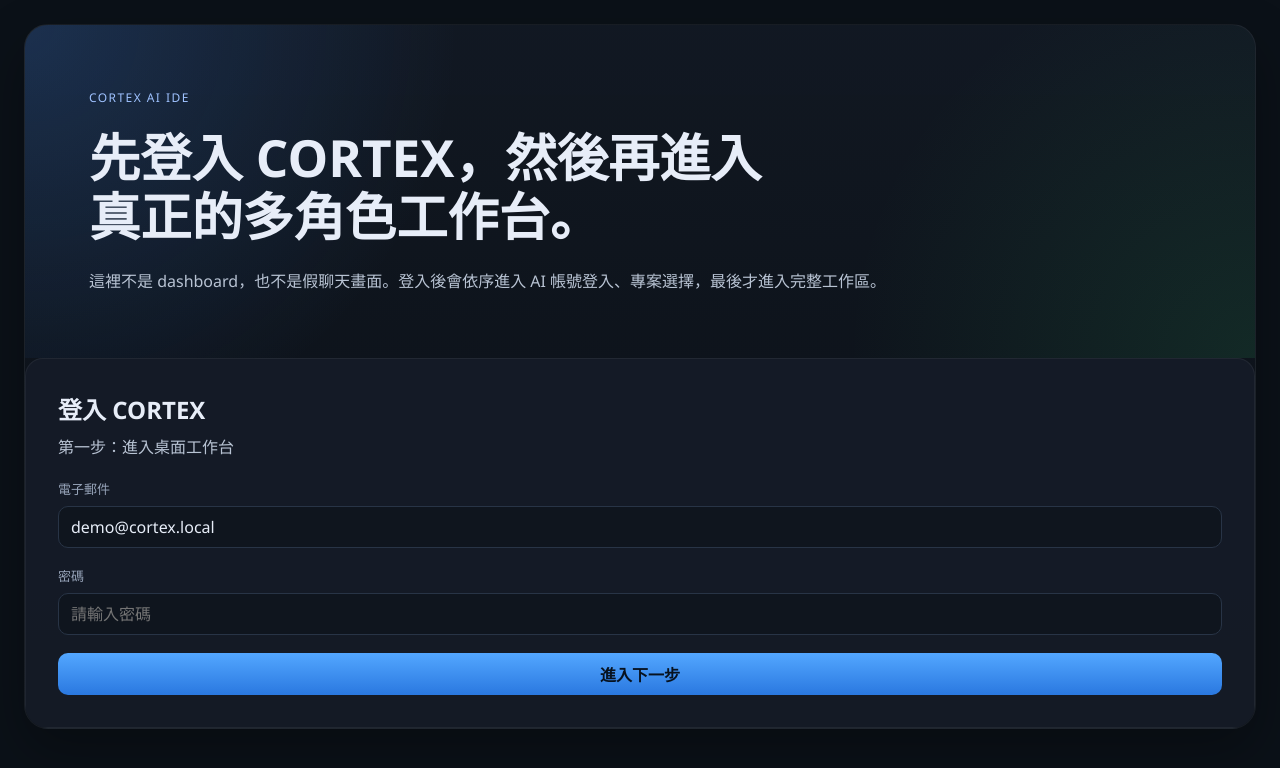
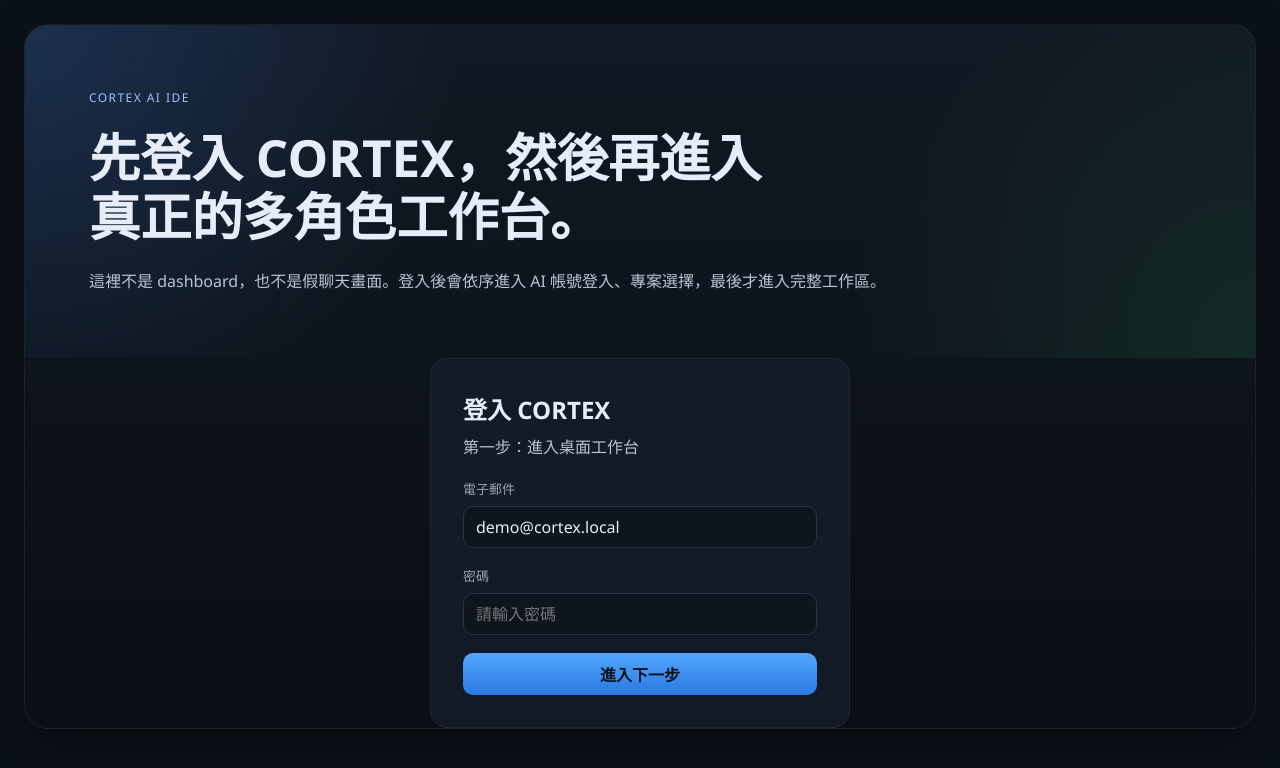
Before and after one commit to y005017-art/CORTEX, a React (Vite) app in the folder apps/desktop/: page / in a window 1280 px wide. Shown: the top 768 px of the page. Built offline with nearby package versions, Linux system fonts and the light colour scheme.

Commit message:
Center desktop login card

```diff
--- a/apps/desktop/src/styles.css
+++ b/apps/desktop/src/styles.css
@@ -134,6 +134,7 @@
   display: grid;
   grid-template-columns: minmax(0, 1.2fr) 420px;
   overflow: hidden;
+  align-items: center;
 }
 
 .hero-copy {
@@ -198,6 +199,8 @@
   gap: 18px;
   padding: 32px;
   border-left: 1px solid rgba(255, 255, 255, 0.05);
+  width: min(100%, 420px);
+  margin: 0 auto;
 }
 
 .card-head {
```
